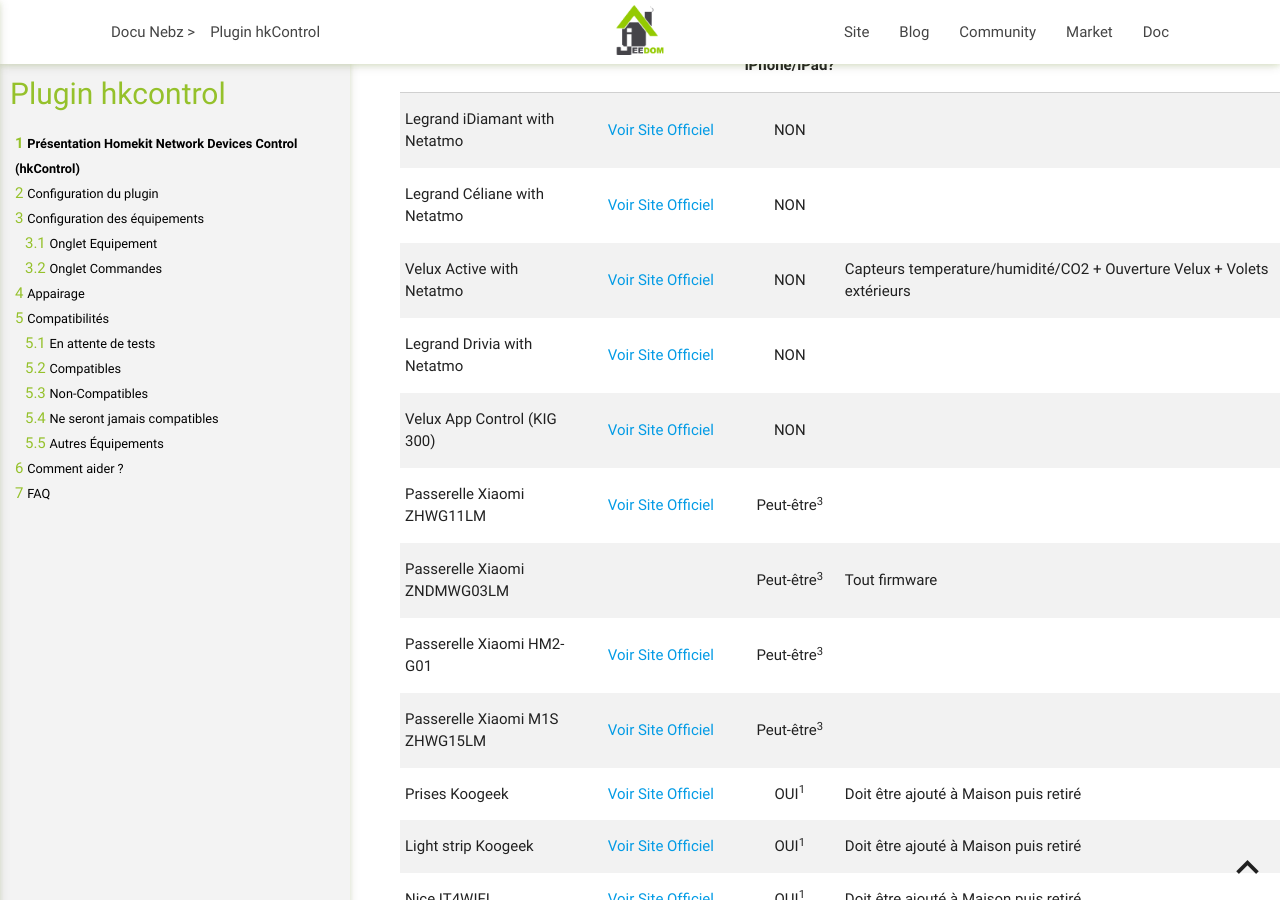
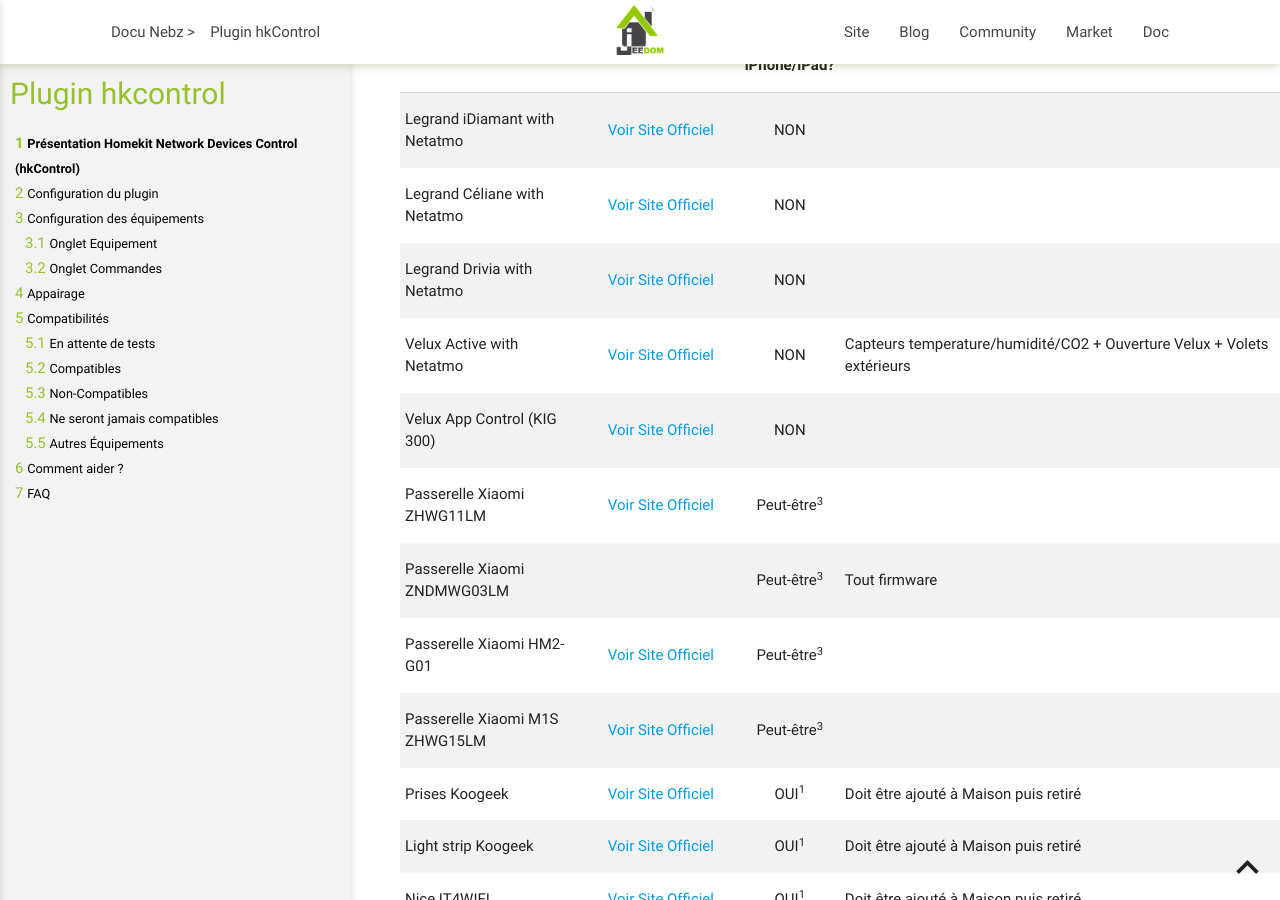
Before and after one commit to NebzHB/jeedom_docs, a Jekyll site: the page built from plugins/hkControl/fr_FR/index.md, in a window 1280 px wide and 900 px high, scrolled down 3136 px. Built offline with Jekyll 4.4.1, drawn with Linux system fonts in a browser that asks for light colours.

```diff
--- a/plugins/hkControl/fr_FR/index.md
+++ b/plugins/hkControl/fr_FR/index.md
@@ -119,8 +119,8 @@ Si le plugin dit que votre périphérique est déjà appairé (on le voit aussi
 |:---------- |:----:|:------------------:|:----------|
 | Legrand iDiamant with Netatmo | [Voir Site Officiel](https://www.netatmo.com/fr-fr/partners/bubendorff){:target="_blank" rel="noopener"} | NON | |
 | Legrand Céliane with Netatmo | [Voir Site Officiel](https://www.netatmo.com/fr-fr/partners/legrand){:target="_blank" rel="noopener"} | NON | |
+| Legrand Drivia with Netatmo | [Voir Site Officiel](https://www.netatmo.com/fr-fr/partners/drivia){:target="_blank" rel="noopener"} | NON | |
 | Velux Active with Netatmo | [Voir Site Officiel](https://www.netatmo.com/fr-fr/partners/velux){:target="_blank" rel="noopener"} | NON | Capteurs temperature/humidité/CO2 + Ouverture Velux + Volets extérieurs |
-| Legrand Drivia with Netatmo | [Voir Site Officiel](https://www.netatmo.com/fr-fr/partners/drivia){:target="_blank" rel="noopener"} | NON | |
 | Velux App Control (KIG 300) | [Voir Site Officiel](https://www.veluxshop.fr/tous-les-produits/maison-connectee/velux-app-control){:target="_blank" rel="noopener"} | NON | |
 | Passerelle Xiaomi ZHWG11LM | [Voir Site Officiel](https://www.aqara.com/us/smart_home_hub.html){:target="_blank" rel="noopener"} | Peut-être<sup>3</sup> | |
 | Passerelle Xiaomi ZNDMWG03LM | | Peut-être<sup>3</sup> | Tout firmware |
```
